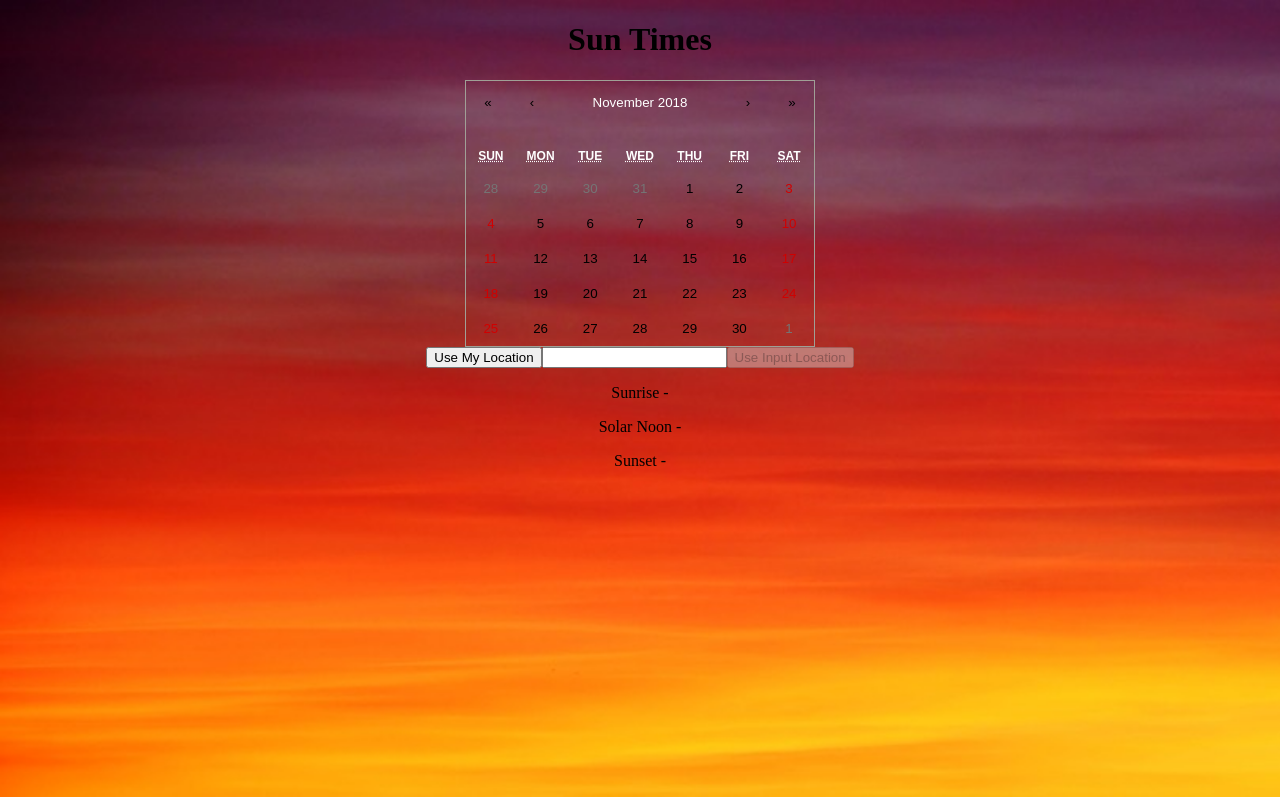
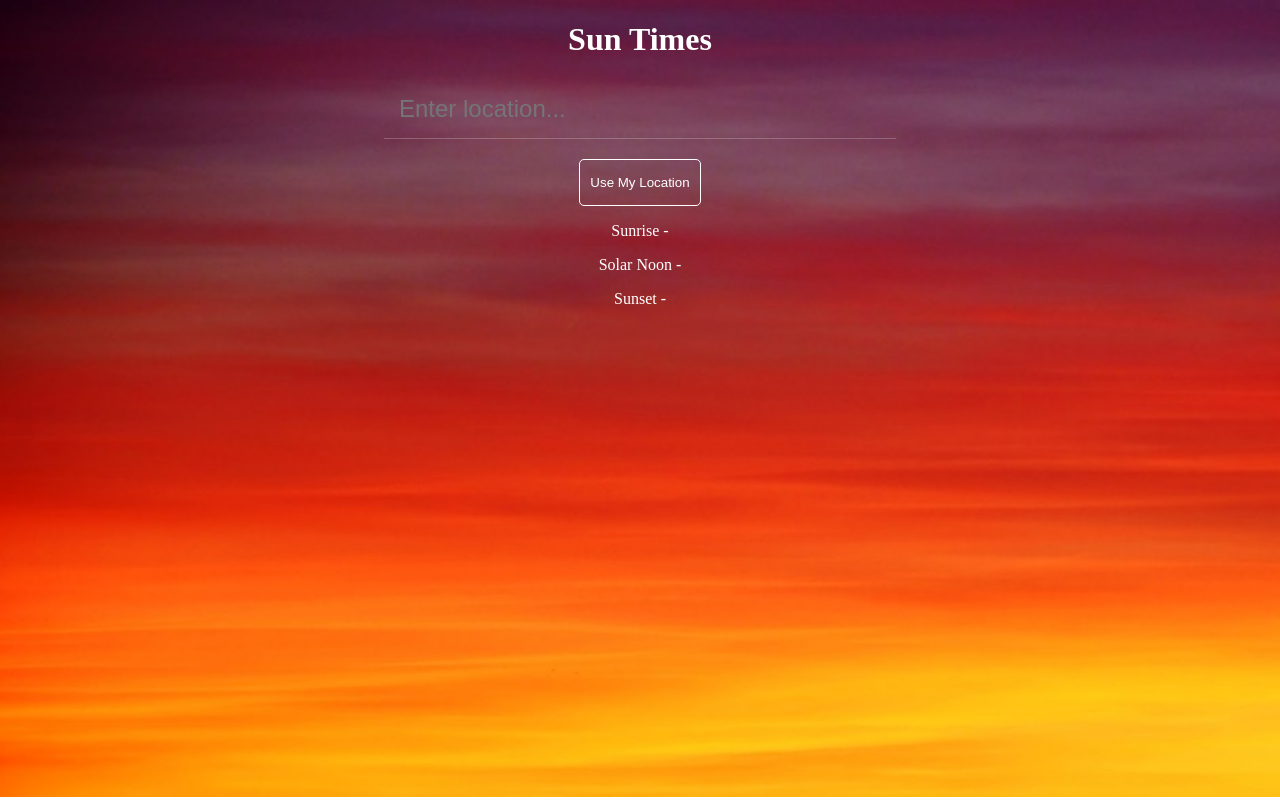
Before and after one commit to HanifCarroll/sun-times, a React (Create React App) app: page / in a window 1280 px wide. Built offline with nearby package versions, Linux system fonts and the light colour scheme.

Commit message:
Remove setLocation button, add setLocation action to input enter press, style input, style button.

```diff
--- a/src/App.js
+++ b/src/App.js
@@ -120,7 +120,7 @@ class App extends Component {
     return (
       <div className="App">
         <Header />
-        <Calendar onChange={date => this.onCalendarChange(date)} />
+        {/* <Calendar onChange={date => this.onCalendarChange(date)} /> */}
         <Buttons
           location={location}
           onLocationChange={this.onLocationChange}
--- a/src/components/Buttons/index.jsx
+++ b/src/components/Buttons/index.jsx
@@ -7,13 +7,26 @@ export const Buttons = ({
   getLocation,
   setLocation,
 }) => {
+  const onEnterPress = e => {
+    if (e.key === "Enter" && location) {
+      setLocation();
+    }
+  };
   return (
     <div className={styles.container}>
-      <button onClick={getLocation}>Use My Location</button>
-      <input type="text" value={location} onChange={onLocationChange} />
-      <button onClick={setLocation} disabled={!location}>
-        Use Input Location
-      </button>
+      <input
+        className={styles.input}
+        onKeyPress={e => onEnterPress(e)}
+        type="text"
+        value={location}
+        onChange={onLocationChange}
+        placeholder="Enter location..."
+      />
+      <div className={styles.buttons}>
+        <button className={styles.button} onClick={getLocation}>
+          Use My Location
+        </button>
+      </div>
     </div>
   );
 };
--- a/src/components/Buttons/styles.module.scss
+++ b/src/components/Buttons/styles.module.scss
@@ -1,3 +1,35 @@
 .container {
   text-align: center;
 }
+
+.input {
+  grid-area: input;
+  margin: 0 auto;
+  background-color: transparent;
+  color: white;
+  border: none;
+  border-bottom: 1px solid rgba(255, 255, 255, 0.219);
+  padding: 15px 15px;
+  font-size: 1.5em;
+  width: 80%;
+
+  margin-bottom: 20px;
+  @media (min-width: 750px) {
+    width: 40%;
+  }
+}
+
+.buttons {
+  width: 25%;
+
+  display: flex;
+  justify-content: space-evenly;
+  margin: 0 auto;
+}
+.button {
+  background-color: transparent;
+  color: white;
+  border: 1px solid white;
+  padding: 15px 10px;
+  border-radius: 5px;
+}
--- a/src/components/Calendar/styles.module.scss
+++ b/src/components/Calendar/styles.module.scss
@@ -2,6 +2,7 @@
   display: flex;
   justify-content: center;
 }
+
 .calendar {
   background-color: transparent;
 }
--- a/src/index.css
+++ b/src/index.css
@@ -10,6 +10,7 @@ html {
 body {
   margin: 0;
   padding: 0;
+  color: white;
 }
 
 .App {
```
